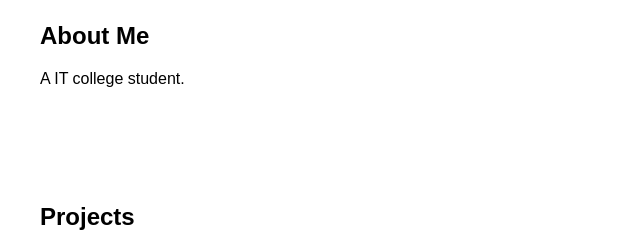
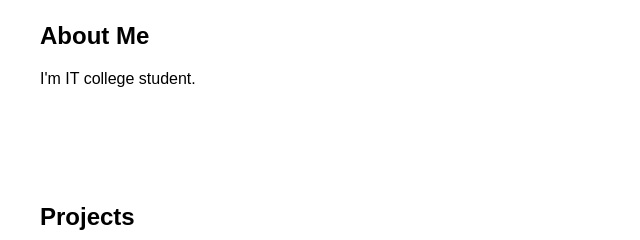
Before and after one commit to abdullahviray7-afk/Portfolio, a plain HTML site: page index.html in a window 1280 px wide. Shown: the part 348-588 px from the top of the page, 0-640 px from the left. Drawn offline with Linux system fonts and the light colour scheme.

Commit message:
Updated portfolio project

```diff
--- a/index.html
+++ b/index.html
@@ -25,14 +25,14 @@
 
     <section id="about">
         <h2>About Me</h2>
-        <p>A IT college student.</p>
+        <p>I'm IT college student.</p>
     </section>
 
     <section id="projects">
         <h2>Projects</h2>
         <div class="project">
             <h3>Project 1</h3>
-            <p>Git.</p>
+            <p>Git  .</p>
         </div>
     </section>
 
```
